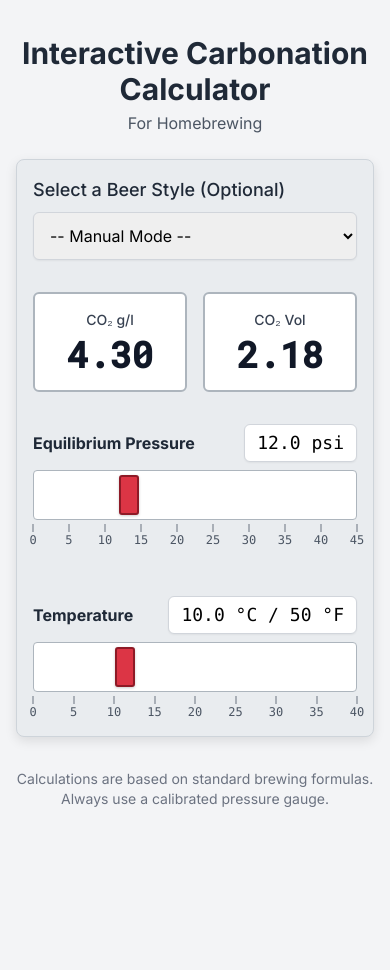
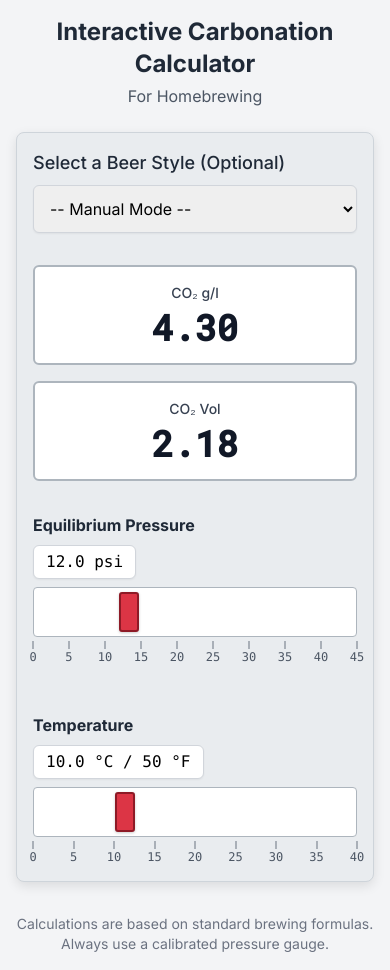
Before and after one commit to BernieBallz/interactive-carb-calc, a plain HTML site: page index.html in a window 390 px wide. Before the commit the page ends 844 px from the top, so only its background shows below. Drawn offline with nearby package versions, Linux system fonts and the light colour scheme.

Commit message:
Update index.html
Mobile-first layout changes

```diff
--- a/index.html
+++ b/index.html
@@ -66,7 +66,7 @@
 
     <div class="w-full max-w-2xl">
         <header class="text-center mb-6">
-            <h1 class="text-3xl font-bold text-gray-800">Interactive Carbonation Calculator</h1>
+            <h1 class="text-2xl font-bold text-gray-800">Interactive Carbonation Calculator</h1>
             <p class="text-gray-600 mt-1">For Homebrewing</p>
         </header>
 
@@ -87,7 +87,7 @@
             </div>
 
             <!-- Display Section -->
-            <div class="grid grid-cols-2 gap-4 mb-8">
+            <div class="grid grid-cols-1 sm:grid-cols-2 gap-4 mb-8">
                 <div class="display-box rounded-md p-4 text-center">
                     <label for="co2-gl" class="block text-sm font-medium text-gray-700">CO₂ g/l</label>
                     <div id="co2-gl" class="display-value text-4xl font-bold text-gray-900 mt-1">5.0</div>
@@ -102,9 +102,9 @@
             <div class="space-y-12">
                 <!-- Pressure Slider -->
                 <div>
-                    <div class="flex justify-between items-center mb-2">
-                        <label for="pressure" class="font-semibold text-gray-800">Equilibrium Pressure</label>
-                        <span class="font-mono text-lg bg-white px-3 py-1 rounded-md shadow-sm border border-gray-300"><span id="pressure-value">12.0</span> psi</span>
+                    <div class="flex flex-col sm:flex-row sm:justify-between sm:items-center mb-2">
+                        <label for="pressure" class="font-semibold text-gray-800 mb-2 sm:mb-0">Equilibrium Pressure</label>
+                        <span class="font-mono text-base sm:text-lg bg-white px-3 py-1 rounded-md shadow-sm border border-gray-300 self-start sm:self-center"><span id="pressure-value">12.0</span> psi</span>
                     </div>
                     <div class="relative">
                         <div class="slider-track flex items-center px-[10px]">
@@ -118,9 +118,9 @@
 
                 <!-- Temperature Slider -->
                 <div>
-                    <div class="flex justify-between items-center mb-2">
-                        <label for="temperature" class="font-semibold text-gray-800">Temperature</label>
-                        <span class="font-mono text-lg bg-white px-3 py-1 rounded-md shadow-sm border border-gray-300"><span id="temperature-value">10.0</span> °C / <span id="temperature-f-value">50</span> °F</span>
+                     <div class="flex flex-col sm:flex-row sm:justify-between sm:items-center mb-2">
+                        <label for="temperature" class="font-semibold text-gray-800 mb-2 sm:mb-0">Temperature</label>
+                        <span class="font-mono text-base sm:text-lg bg-white px-3 py-1 rounded-md shadow-sm border border-gray-300 self-start sm:self-center"><span id="temperature-value">10.0</span> °C / <span id="temperature-f-value">50</span> °F</span>
                     </div>
                     <div class="relative">
                         <div class="slider-track flex items-center px-[10px]">
```
